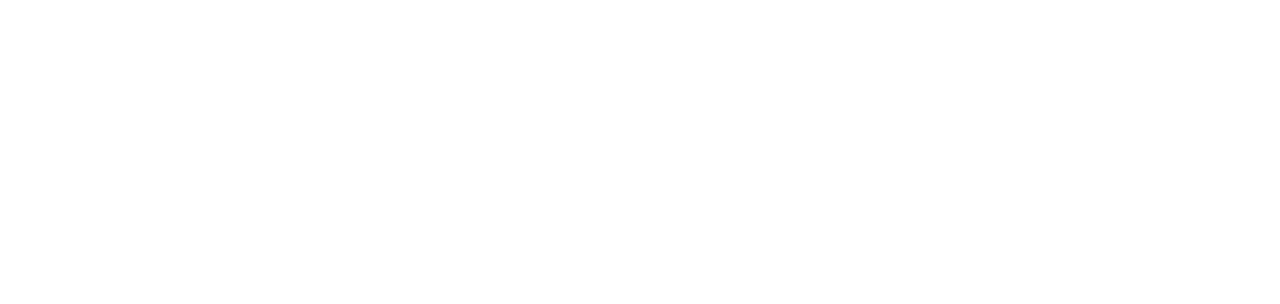
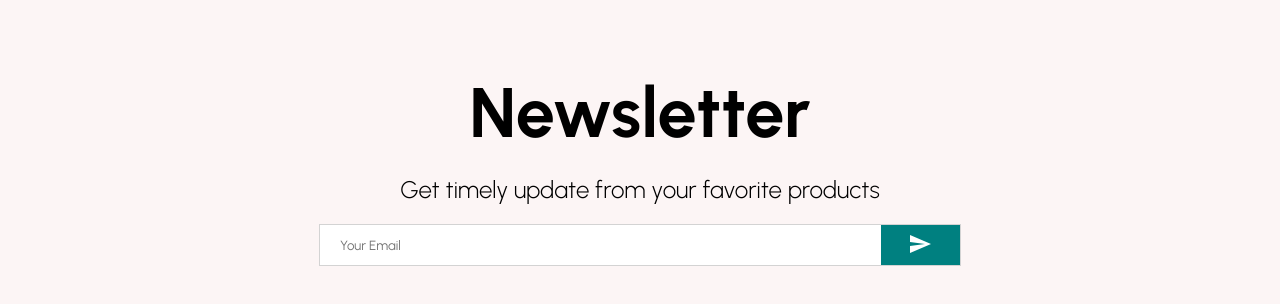
Before and after one commit to jahidhiron/e-commerce, a React (Create React App) app in the folder client/: page / in a window 1280 px wide. Shown: the part 2328-2632 px from the top of the page. Before the commit the page ends 2256 px from the top, so only its background shows below. Built offline with nearby package versions, Linux system fonts and the light colour scheme.

Commit message:
making newsletter

```diff
--- /dev/null
+++ b/client/src/components/NewsLetter.jsx
@@ -0,0 +1,59 @@
+import styled from "styled-components";
+import { Send } from "@material-ui/icons";
+
+const Container = styled.div`
+  height: 60vh;
+  background-color: #fcf5f5;
+  display: flex;
+  align-items: center;
+  justify-content: center;
+  flex-direction: column;
+`;
+const Title = styled.h1`
+  font-size: 70px;
+  margin-bottom: 20px;
+`;
+
+const Description = styled.div`
+  font-size: 24px;
+  font-weight: 300;
+  margin-bottom: 20px;
+`;
+
+const InputContainer = styled.div`
+  width: 50%;
+  height: 40px;
+  background-color: #fff;
+  display: flex;
+  justify-content: space-between;
+  border: 1px solid lightgray;
+`;
+const Input = styled.input`
+  border: none;
+  flex: 8;
+  padding-left: 20px;
+`;
+const Button = styled.button`
+  flex: 1;
+  border: none;
+  background-color: teal;
+  color: #fff;
+  cursor: pointer;
+`;
+
+const NewsLetter = () => {
+  return (
+    <Container>
+      <Title>Newsletter</Title>
+      <Description>Get timely update from your favorite products</Description>
+      <InputContainer>
+        <Input placeholder="Your Email" />
+        <Button>
+          <Send />
+        </Button>
+      </InputContainer>
+    </Container>
+  );
+};
+
+export default NewsLetter;
--- a/client/src/pages/Home.jsx
+++ b/client/src/pages/Home.jsx
@@ -3,6 +3,7 @@
 import Slider from "../components/Slider";
 import Categories from "../components/Categories";
 import Products from "../components/Products";
+import NewsLetter from "../components/NewsLetter";
 
 const Home = () => {
   return (
@@ -12,6 +13,7 @@
       <Slider />
       <Categories />
       <Products />
+      <NewsLetter />
     </div>
   );
 };
```
